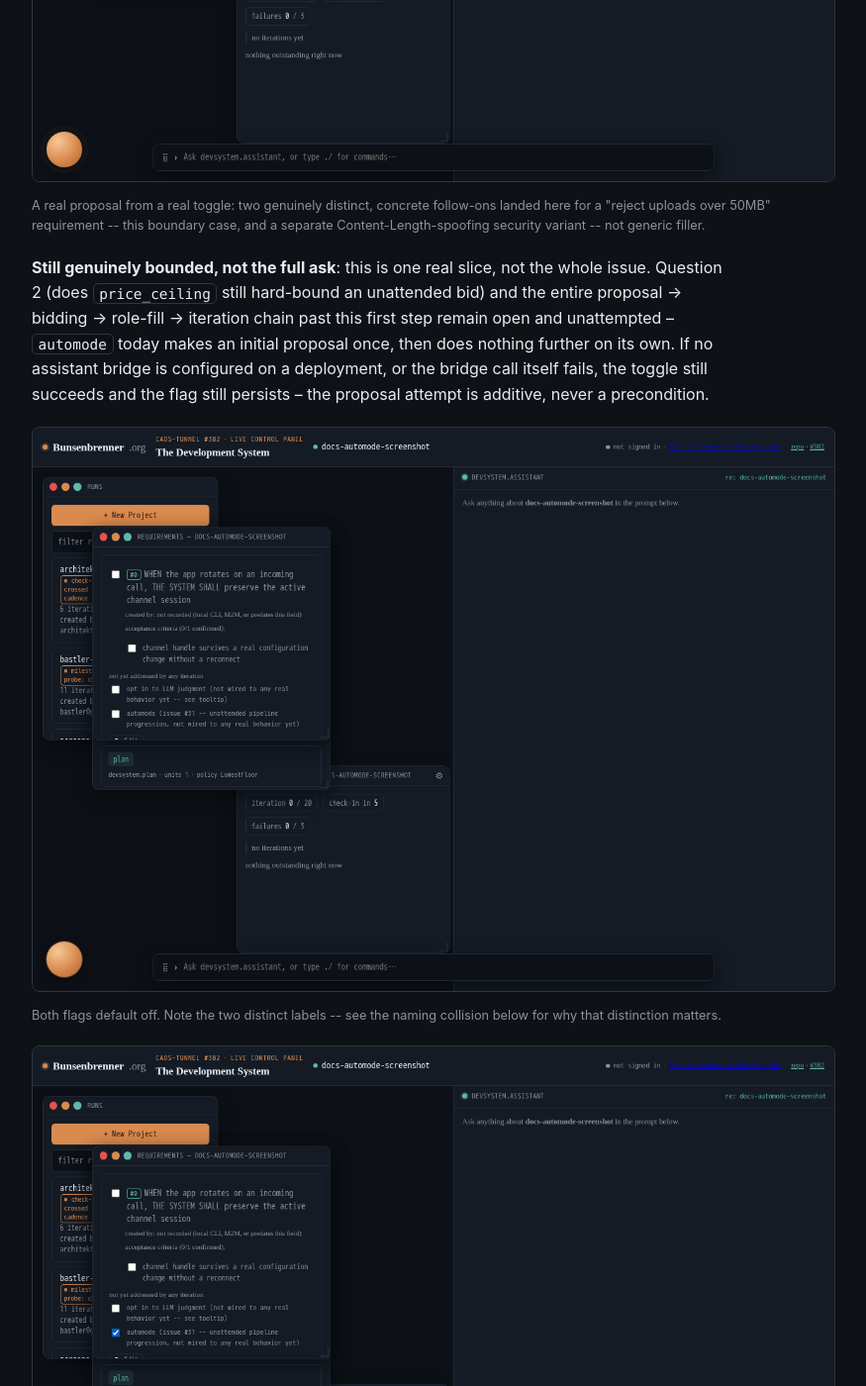
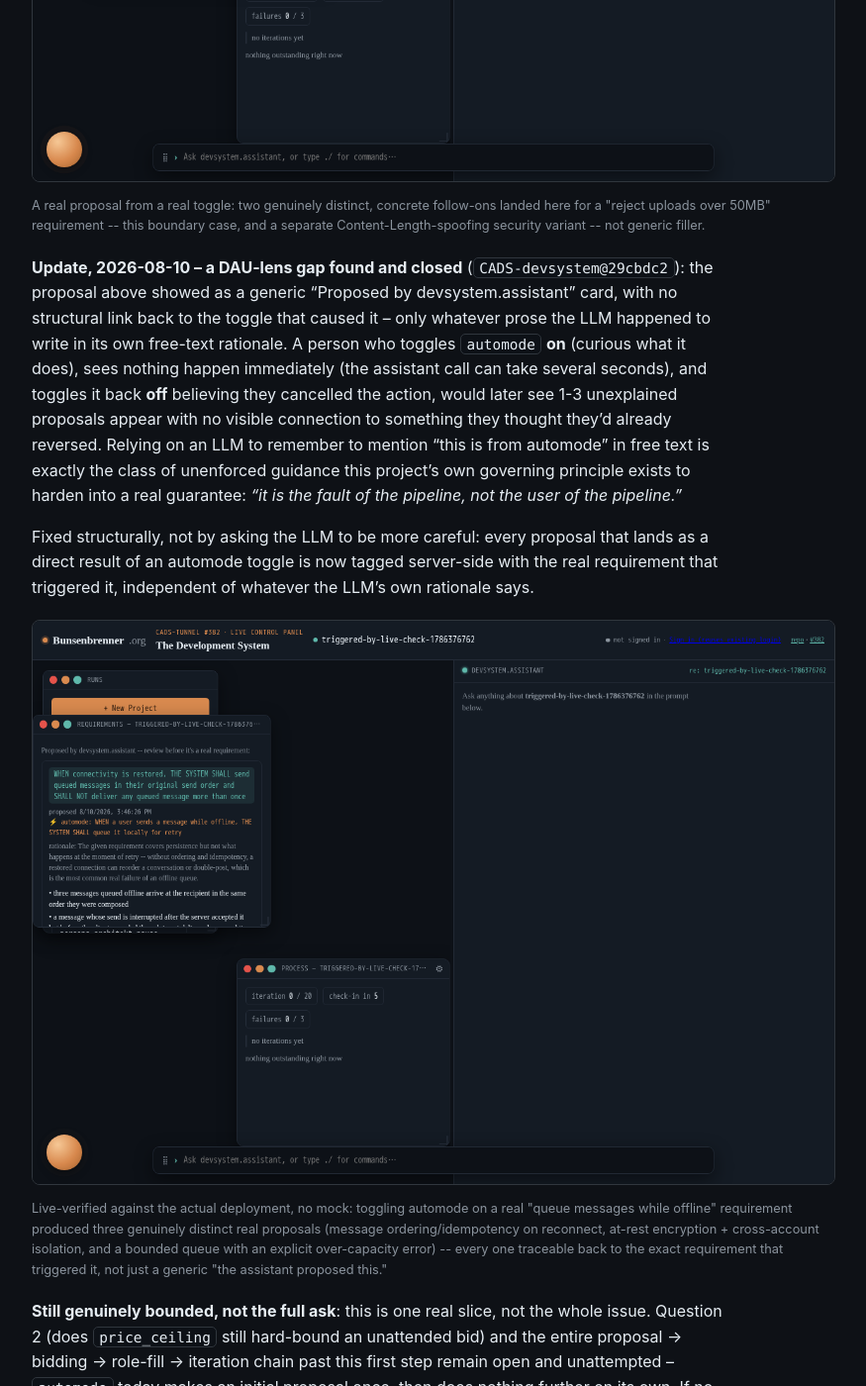
Before and after one commit to scimbe/CADS-devsystem-docs, a Jekyll site: the page built from _explanation/requirements-and-automode.md, in a window 1280 px wide and 1400 px high, scrolled down 5568 px. Shown: the whole window at 99% size, without its empty margins (322-1197 px from the left). Built offline with Jekyll 4.4.1, drawn with Linux system fonts in a browser that asks for light colours.

Commit message:
explanation: document automode proposal traceability (issue #31 DAU-lens fix)
Live-verified against the real deployment, no mock: toggled automode on a
real requirement, confirmed the LLM's own three proposals are all correctly
tagged with the triggering requirement's statement, captured a real
screenshot.

Co-Authored-By: Claude Sonnet 5 <noreply@anthropic.com>
Claude-Session: https://claude.ai/code/session_018FkngvdKnmVcAT84EZe7Ur

```diff
--- a/_explanation/requirements-and-automode.md
+++ b/_explanation/requirements-and-automode.md
@@ -168,6 +168,26 @@ nothing becomes a real requirement until a person approves it.
 <figure>
 <img src="{{ '/assets/img/howto-requirements-automode/16-real-proposal-after-toggle.png' | relative_url }}" alt="The Requirements panel showing a real pending proposal, 'Proposed by devsystem.assistant -- review before it's a real requirement', with the statement 'WHEN a user uploads a document of exactly 50MB, THE SYSTEM SHALL accept it and complete the upload normally', a real rationale about an off-by-one boundary, two acceptance criteria, and Approve/Reject buttons">
 <figcaption>A real proposal from a real toggle: two genuinely distinct, concrete follow-ons landed here for a "reject uploads over 50MB" requirement -- this boundary case, and a separate Content-Length-spoofing security variant -- not generic filler.</figcaption>
+</figure>
+
+**Update, 2026-08-10 -- a DAU-lens gap found and closed** (`CADS-devsystem@29cbdc2`): the proposal
+above showed as a generic "Proposed by devsystem.assistant" card, with no structural link back to
+the toggle that caused it -- only whatever prose the LLM happened to write in its own free-text
+rationale. A person who toggles `automode` **on** (curious what it does), sees nothing happen
+immediately (the assistant call can take several seconds), and toggles it back **off** believing
+they cancelled the action, would later see 1-3 unexplained proposals appear with no visible
+connection to something they thought they'd already reversed. Relying on an LLM to remember to
+mention "this is from automode" in free text is exactly the class of unenforced guidance this
+project's own governing principle exists to harden into a real guarantee: *"it is the fault of the
+pipeline, not the user of the pipeline."*
+
+Fixed structurally, not by asking the LLM to be more careful: every proposal that lands as a direct
+result of an automode toggle is now tagged server-side with the real requirement that triggered it,
+independent of whatever the LLM's own rationale says.
+
+<figure>
+<img src="{{ '/assets/img/howto-requirements-automode/17-automode-triggered-by.png' | relative_url }}" alt="The Requirements panel showing a pending proposal with a highlighted line reading 'automode: WHEN a user sends a message while offline, THE SYSTEM SHALL queue it locally for retry' between the proposed-at timestamp and the rationale text">
+<figcaption>Live-verified against the actual deployment, no mock: toggling automode on a real "queue messages while offline" requirement produced three genuinely distinct real proposals (message ordering/idempotency on reconnect, at-rest encryption + cross-account isolation, and a bounded queue with an explicit over-capacity error) -- every one traceable back to the exact requirement that triggered it, not just a generic "the assistant proposed this."</figcaption>
 </figure>
 
 **Still genuinely bounded, not the full ask**: this is one real slice, not the whole issue.
```
Also changed, not shown: assets/img/howto-requirements-automode/17-automode-triggered-by.png (added).
